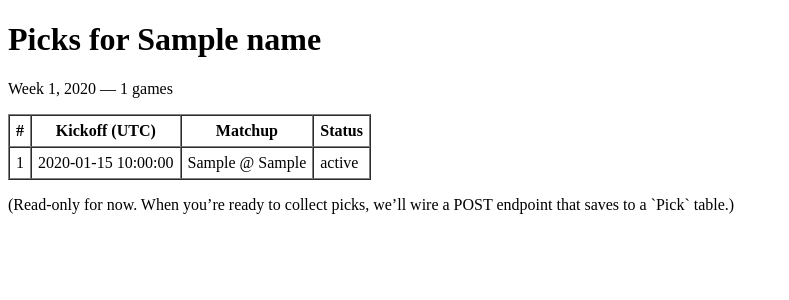
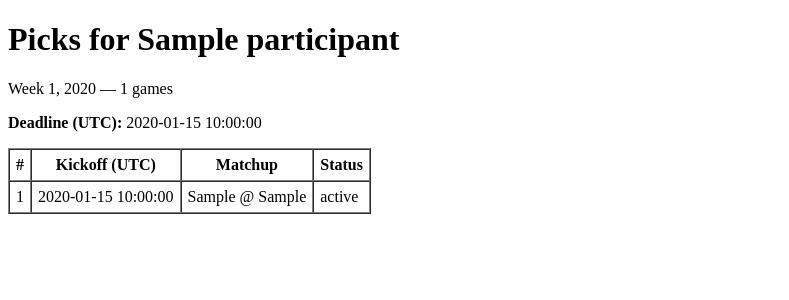
Before and after one commit to 7777tbone7777/nfl-picks, a Flask app: template templates/picks_form.html in a window 1280 px wide. Shown: the top 300 px of the page, without its empty margins (0-789 px from the left). Run offline with Flask 3, Linux system fonts and the light colour scheme; tables that the repository leaves empty hold one stand-in row (values such as "Sample post"); the template is opened without the code that fills it: values that come from a table or form of the project are taken from there, most other values are stand-ins (such as "Sample title", 1, 10 or a date in 2020).

Commit message:
Wire picks_form to app route; remove unused 'name' var

```diff
--- a/templates/picks_form.html
+++ b/templates/picks_form.html
@@ -1,10 +1,16 @@
 {% extends "base.html" %}
 {% block title %}Picks – Week {{ week.week_number }} {{ week.season_year }}{% endblock %}
+
 {% block content %}
-  <h1>Picks for {{ name }}</h1>
+  <h1>Picks for {{ participant.name if participant else 'Guest' }}</h1>
   <p>Week {{ week.week_number }}, {{ week.season_year }} — {{ games|length }} games</p>
-  {% if participant is none %}
-    <p><em>Note:</em> “{{ name }}” isn’t in the participants table yet. That’s fine for viewing.</p>
+
+  {% if not participant %}
+    <p><em>Note:</em> This name isn’t in the participants table yet. Page is read-only.</p>
+  {% endif %}
+
+  {% if week.picks_deadline %}
+    <p><strong>Deadline (UTC):</strong> {{ week.picks_deadline }}</p>
   {% endif %}
 
   <table border="1" cellpadding="6" cellspacing="0">
@@ -27,8 +33,4 @@
       {% endfor %}
     </tbody>
   </table>
-
-  <p style="margin-top:1rem">
-    (Read-only for now. When you’re ready to collect picks, we’ll wire a POST endpoint that saves to a `Pick` table.)
-  </p>
 {% endblock %}
```
